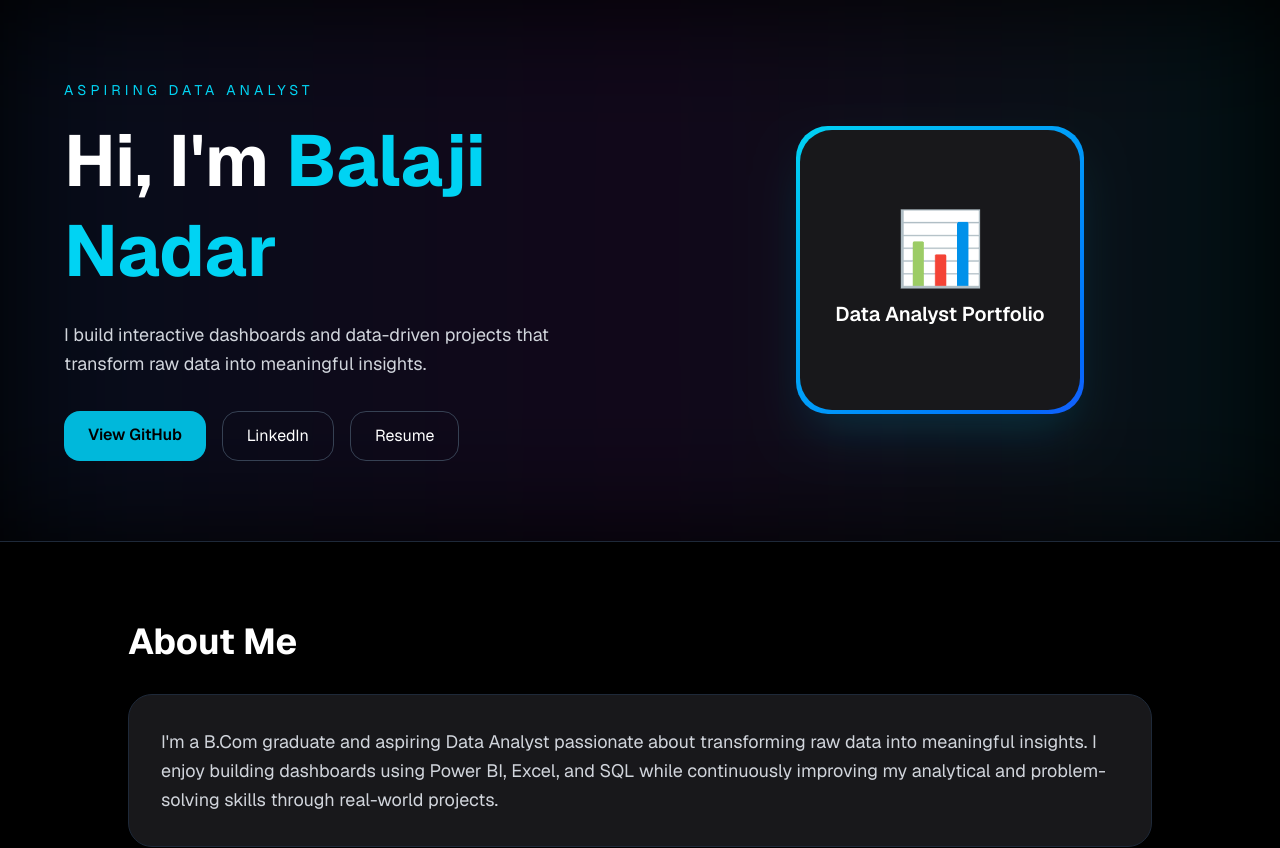
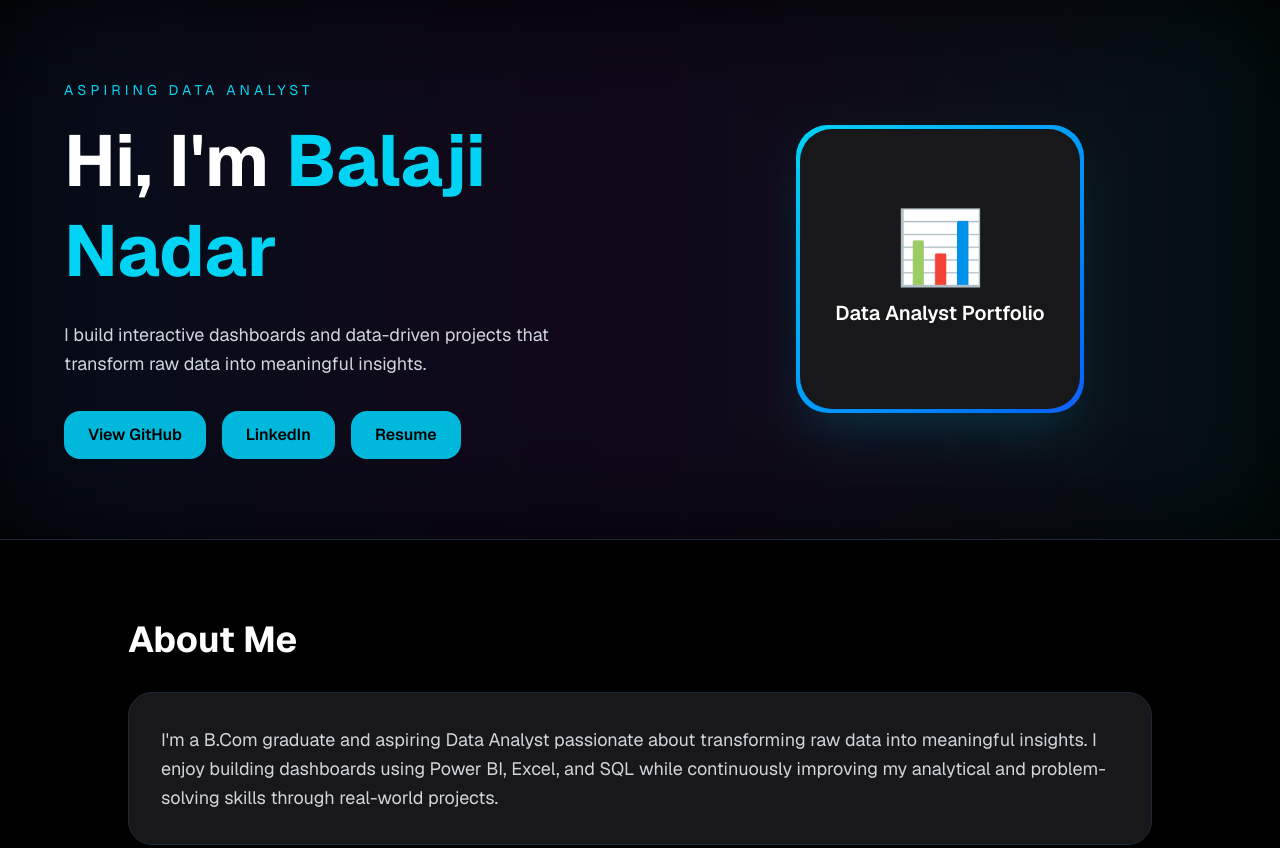
Before and after one commit to Balaji-Analytics/Balaji-portfolio, a Next.js app: page / in a window 1280 px wide. Shown: the top 848 px of the page. Built offline with nearby package versions, Linux system fonts and the light colour scheme.

Commit message:
color edited

```diff
--- a/app/page.tsx
+++ b/app/page.tsx
@@ -113,14 +113,14 @@ export default function PortfolioWebsite() {
                 href="https://www.linkedin.com/in/balaji-nadar"
                 target="_blank"
                 rel="noreferrer"
-                className="px-6 py-3 rounded-2xl border border-gray-700 hover:border-cyan-400 transition"
+                className="px-6 py-3 rounded-2xl bg-cyan-500 text-black font-semibold hover:scale-105 transition"
               >
                 LinkedIn
               </a>
               <a
                 href="/Balaji_Nadar_Resume.pdf"
                 target="_blank"
-                className="px-6 py-3 rounded-2xl border border-gray-700 hover:border-cyan-400 transition"
+                className="px-6 py-3 rounded-2xl bg-cyan-500 text-black font-semibold hover:scale-105 transition"
 >
                 Resume
             </a>
```
